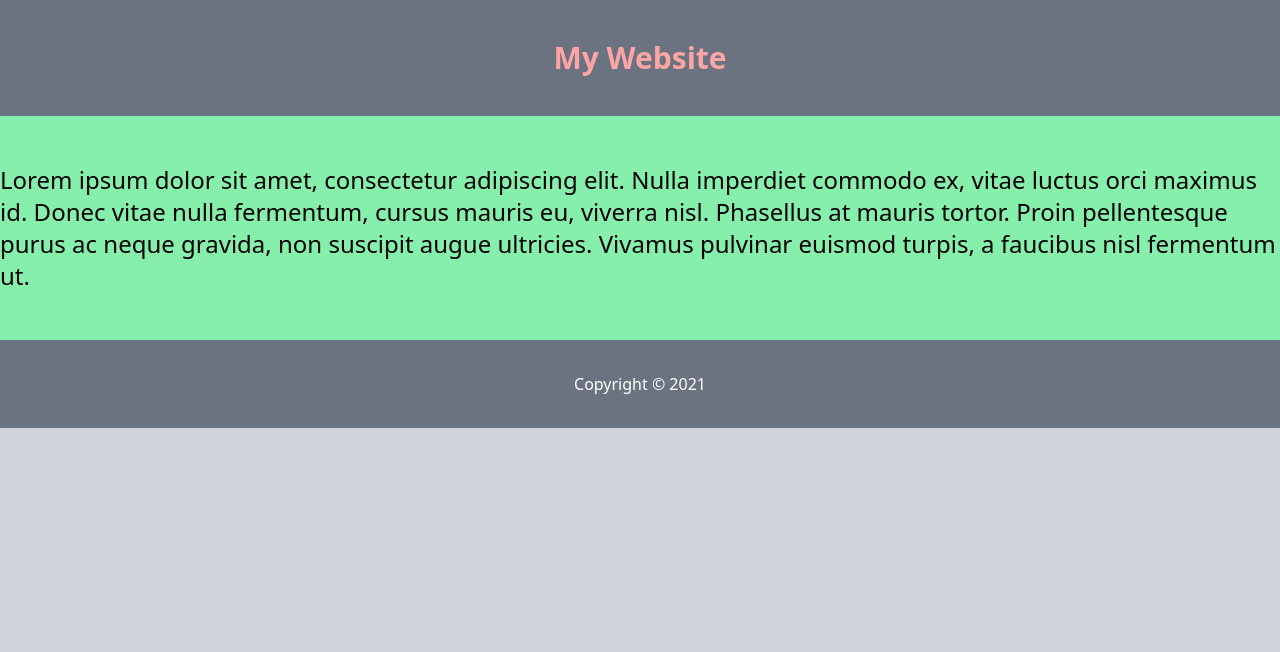
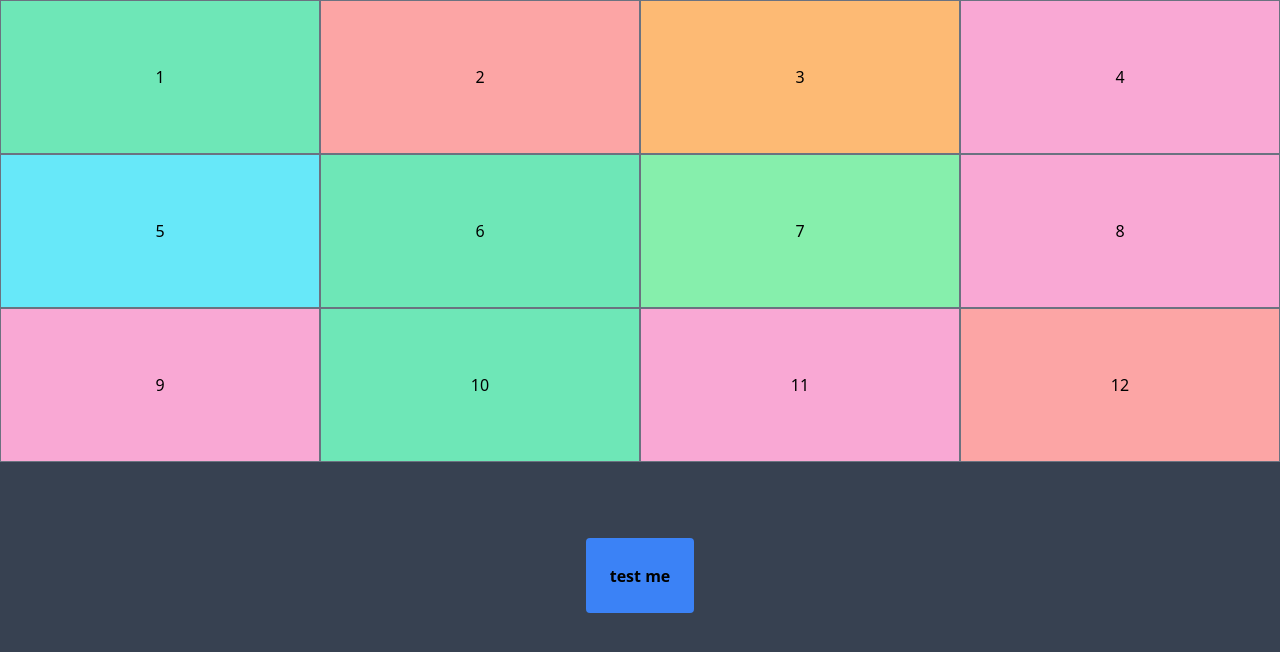
Before and after one commit to tonyantony300/fictional-computing-machine, a Vue app: page / in a window 1280 px wide. Shown: the top 652 px of the page. Built offline with nearby package versions, Linux system fonts and the light colour scheme.

Commit message:
implemented color changing grid in vue

```diff
--- a/src/App.vue
+++ b/src/App.vue
@@ -1,8 +1,7 @@
-<script setup>
+<script setup></script>
 
-</script>
-
-<template class="h-screen">
+<!-- <template >
+  <div> -->
 <!-- <body class="container-lg mx-10 my-10 bg-gray-600">
     <div class="text-3xl font-arial bg-red-600 flex border-8 border-green-500 justify-between items-center"
       style="color: black !important">
@@ -30,22 +29,176 @@
     </div>
   </nav> -->
 
-  <div class="bg-gray-300 h-screen">
-    <div class="container w-full bg-green-300 mx-auto px-0 lg:px-0">
-      <header class="bg-gray-500 text-white py-5 lg:py-10">
+<!-- <template >
+  <div>
+    <div class="bg-gray-300 ">
+      <div class="container w-full bg-green-300 mx-auto px-0 lg:px-0" :class="containerPieces">
+        <header class="bg-gray-500 text-white py-5 lg:py-10" :class="containerPieces">
           <h1 class="text-center text-xl font-bold text-red-300 lg:text-3xl">My Website</h1>
         </header>
-      <main class="py-8 lg:py-12">
-        <p class="text-lg lg:text-2xl">Lorem ipsum dolor sit amet, consectetur adipiscing elit. Nulla imperdiet commodo
+        <main class="py-8 lg:py-12" :class="containerClasses">
+          <p class="text-lg mx-5 lg:text-2xl" :class="containerPieces">Lorem ipsum dolor sit amet, consectetur adipiscing
+            elit. Nulla imperdiet
+            commodo
             ex, vitae luctus orci maximus id. Donec vitae nulla fermentum, cursus mauris eu, viverra nisl. Phasellus at
-          mauris tortor. Proin pellentesque purus ac neque gravida, non suscipit augue ultricies. Vivamus pulvinar euismod
+            mauris tortor. Proin pellentesque purus ac neque gravida, non suscipit augue ultricies. Vivamus pulvinar
+            euismod
             turpis, a faucibus nisl fermentum ut.</p>
+
         </main>
-      <footer class="bg-gray-500 text-white py-5 lg:py-8">
-        <p class="text-center text-sm lg:text-base">Copyright &copy; 2021</p>
+        <footer class="bg-gray-500 text-white py-5 lg:py-8" :class="containerPieces">
+          <button class="bg-blue-500 hover:bg-blue-800 hover:text-green-400 font-bold py-2 px-4 mx-2 rounded"
+            @click="changeColor">test
+            me</button>
         </footer>
+      </div>
+    </div>
+  </div>
+</template> -->
+
+<template>
+  <!-- <input v-model="num1" type="number" placeholder="num 1" />
+  <input v-model="num2" type="number" placeholder="num 2" /> -->
+  <div class="bg-gray-700 h-screen">
+    <div class="flex flex-wrap">
+      <!-- <br />
+      num1 =>{{ num1 }}
+      <br />
+      num2 =>{{ num2 }}
+      <br />
+      res => {{ result }} -->
+      <div
+        v-for="(item, index) in selected"
+        class="w-1/4 border border-gray-500 text-center py-2"
+        :class="item"
+        style="padding-top: 5%; padding-bottom: 5%"
+      >
+        {{ index + 1 }}
+      </div>
+      <!-- <div class="w-1/4  border border-gray-500 text-center py-2 " :class="selected.length > 0 ? selected[0] : 'bg-red-300'"
+  style=" padding-top: 5%; padding-bottom: 5%;">1</div> -->
+      <!-- <div class="w-1/4  border border-gray-500 text-center py-2 bg-blue-300" :class="selected[1]"
+    style=" padding-top: 5%; padding-bottom: 5%;">2</div>
+  <div class="w-1/4  border border-gray-500 text-center py-2 bg-green-300" :class="selected[2]"
+    style=" padding-top: 5%; padding-bottom: 5%;">3</div>
+  <div class="w-1/4  border border-gray-500 text-center py-2 bg-yellow-300" :class="selected[3]"
+    style=" padding-top: 5%; padding-bottom: 5%;">4</div>
+  <div class="w-1/4  border border-gray-500 text-center py-2 bg-green-300" :class="selected[4]"
+    style=" padding-top: 5%; padding-bottom: 5%;">5</div>
+  <div class="w-1/4  border border-gray-500 text-center py-2 bg-pink-300" :class="selected[5]"
+    style=" padding-top: 5%; padding-bottom: 5%;">6</div>
+  <div class="w-1/4  border border-gray-500 text-center py-2 bg-orange-300" :class="selected[6]"
+    style=" padding-top: 5%; padding-bottom: 5%;">7</div>
+  <div class="w-1/4  border border-gray-500 text-center py-2 bg-teal-300" :class="selected[7]"
+    style=" padding-top: 5%; padding-bottom: 5%;">8</div>
+  <div class="w-1/4  border border-gray-500 text-center py-2 bg-orange-300" :class="selected[8]"
+    style=" padding-top: 5%; padding-bottom: 5%;">9</div>
+  <div class="w-1/4  border border-gray-500 text-center py-2 bg-yellow-300" :class="selected[9]"
+    style=" padding-top: 5%; padding-bottom: 5%;">10</div>
+  <div class="w-1/4  border border-gray-500 text-center py-2 bg-cyan-300" :class="selected[10]"
+    style=" padding-top: 5%; padding-bottom: 5%;">11</div>
+  <div class="w-1/4  border border-gray-500 text-center py-2 bg-emerald-300" :class="selected[11]"
+    style=" padding-top: 5%; padding-bottom: 5%;">12</div> -->
+    </div>
+    <div class="flex justify-center items-center py-10">
+      <button
+        class="bg-blue-500 hover:bg-blue-800 hover:text-green-400 font-bold px-6 py-1 m-9 rounded"
+        @click="changeColor"
+        style="padding-top: 2%; padding-bottom: 2%"
+      >
+        test me
+      </button>
     </div>
   </div>
 </template>
 
-<style scoped></style>
+<script>
+export default {
+  name: "App",
+  data() {
+    return {
+      // num1: 10,
+      // num2: 0,
+      colors: [
+        "bg-green-300",
+        "bg-yellow-300",
+        "bg-red-300",
+        "bg-pink-300",
+        "bg-orange-300",
+        "bg-cyan-300",
+        "bg-emerald-300",
+      ],
+      // "count": 0
+      selected: [
+        "bg-emerald-300",
+        "bg-red-300",
+        "bg-orange-300",
+        "bg-pink-300",
+        "bg-cyan-300",
+        "bg-emerald-300",
+        "bg-green-300",
+        "bg-pink-300",
+        "bg-pink-300",
+        "bg-emerald-300",
+        "bg-pink-300",
+        "bg-red-300",
+      ],
+    };
+  },
+  computed: {
+    result() {
+      return this.num1 + this.num2;
+    },
+  },
+  methods: {
+    changeColor() {
+      this.selected = [];
+      Array(12)
+        .fill(1)
+        .map((i) => {
+          let randomness = Math.floor(Math.random() * 7);
+          this.selected.push(this.colors[randomness]);
+        });
+      // let randomness1 = Math.floor(Math.random() * 7)
+      // this.selected[0] = this.colors[randomness1]
+      // let randomness2 = Math.floor(Math.random() * 7)
+      // this.selected[1] = this.colors[randomness2]
+      // let randomness3 = Math.floor(Math.random() * 7)
+      // this.selected[2] = this.colors[randomness3]
+      // let randomness4 = Math.floor(Math.random() * 7)
+      // this.selected[3] = this.colors[randomness4]
+      // let randomness5 = Math.floor(Math.random() * 7)
+      // this.selected[4] = this.colors[randomness5]
+      // let randomness6 = Math.floor(Math.random() * 7)
+      // this.selected[5] = this.colors[randomness6]
+      // let randomness7 = Math.floor(Math.random() * 7)
+      // this.selected[6] = this.colors[randomness7]
+      // let randomness8 = Math.floor(Math.random() * 7)
+      // this.selected[7] = this.colors[randomness8]
+      // let randomness9 = Math.floor(Math.random() * 7)
+      // this.selected[8] = this.colors[randomness9]
+      // let randomness10 = Math.floor(Math.random() * 7)
+      // this.selected[9] = this.colors[randomness10]
+      // let randomness11 = Math.floor(Math.random() * 7)
+      // this.selected[10] = this.colors[randomness11]
+      // let randomness12 = Math.floor(Math.random() * 7)
+      // this.selected[11] = this.colors[randomness12]
+
+      // console.log(this.selected);
+
+      //   if (this.count % 2 === 0) {
+      //     this.backgroundColor = 'bg-green-500';
+      //     this.count = this.count + 1
+      //   } else if (this.count % 3 === 0) {
+      //     this.backgroundColor = 'bg-indigo-500'
+      //     this.count = this.count + 1
+      //   } else {
+      //     this.backgroundColor = 'bg-yellow-500'
+      //     this.count = this.count + 1
+      //   }
+      //   console.log(this.count)
+      // },
+    },
+  },
+};
+</script>
```
Lines whose indentation alone changed are shown as unchanged.
